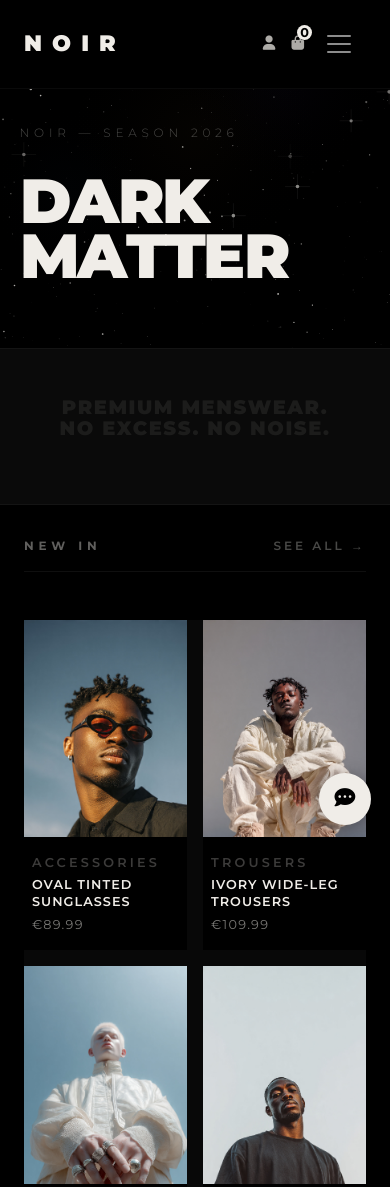
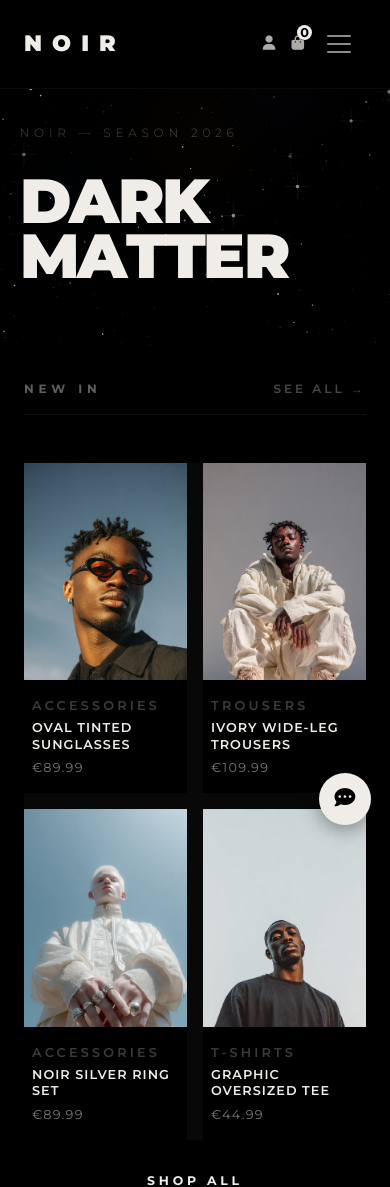
Before and after one commit to oliveiracle/noir-store, a Django app: page / in a window 390 px wide. Shown: the top 1187 px of the page. Run offline with Django 5.2, Linux system fonts and the light colour scheme; data comes from the database, SQL or seed files in the repository.

Commit message:
Remove redundant mobile brand statement from homepage
Video section already conveys the brand message on desktop; mobile gets a cleaner minimal layout.

```diff
--- a/templates/home/index.html
+++ b/templates/home/index.html
@@ -22,13 +22,6 @@
         <div class="yeezy-hero-footer">
             <span class="yeezy-scroll-hint">↓</span>
         </div>
-    </div>
-</section>
-
-<!-- Mobile-only brand statement (replaces video on small screens) -->
-<section class="yeezy-statement d-block d-md-none" aria-label="Brand statement">
-    <div class="yeezy-statement-inner">
-        <p class="yeezy-manifesto">PREMIUM MENSWEAR.<br>NO EXCESS. NO NOISE.</p>
     </div>
 </section>
 
```
